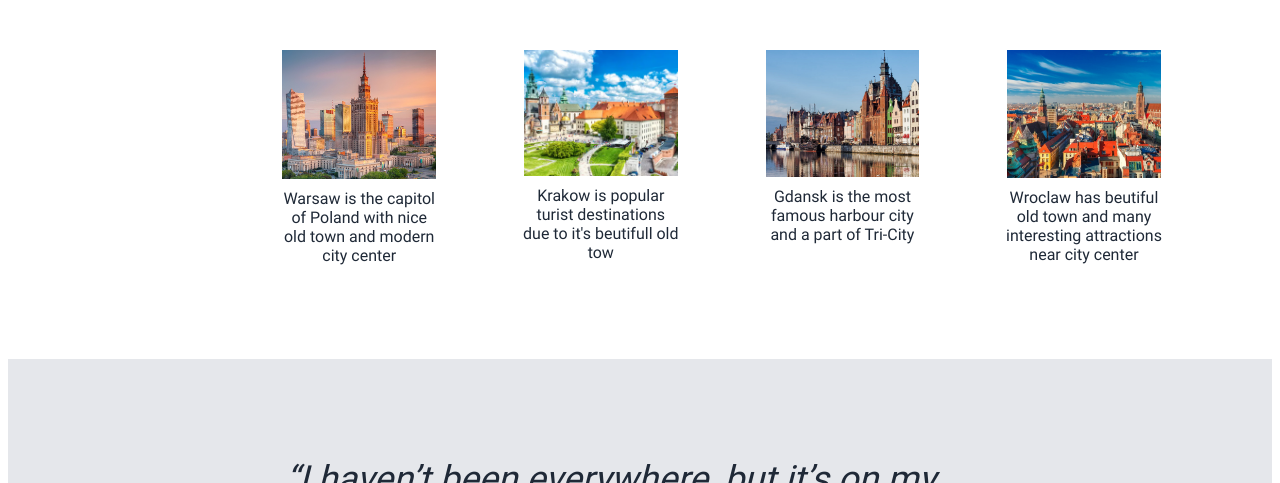
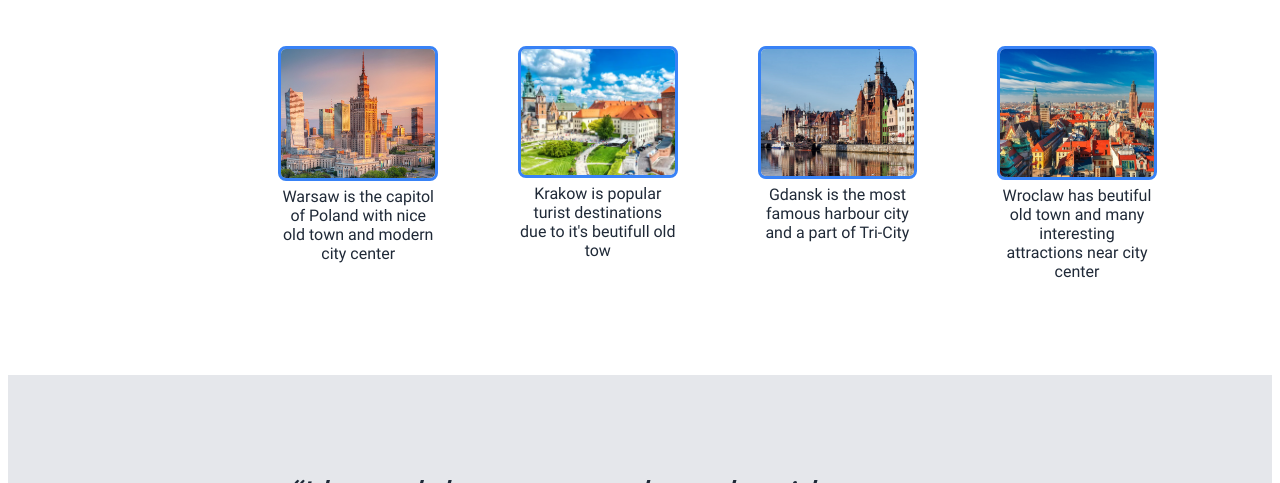
Before and after one commit to MichalBressa/CSS_Assignments, a plain HTML site: page index.html in a window 1280 px wide. Shown: the part 617-1100 px from the top of the page. Drawn offline with Linux system fonts and the light colour scheme.

Commit message:
Small update

```diff
--- a/style.css
+++ b/style.css
@@ -99,9 +99,14 @@ h1 {
     /*border: 3px #3882f6 solid;
 
     border-radius: 8px;*/
-    padding: 4px;
+
     width: 12vw;
   }
+
+img.figureBox {
+    border: 3px #3882f6 solid;
+    border-radius: 8px;
+}
 
 figcaption {
     color: #1F2937;
```
